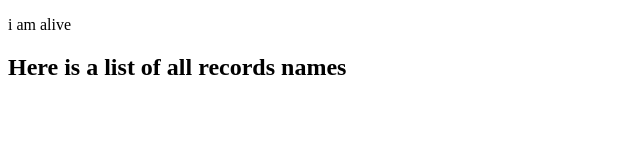
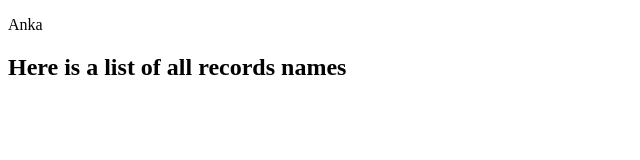
Before and after one commit to Lawe02/webapi, a website: page public/index.html in a window 1280 px wide. Shown: the full height of the page, 0-640 px from the left. Drawn offline with Linux system fonts and the light colour scheme; no server answers.

Commit message:
ready to go from home

```diff
--- a/public/index.html
+++ b/public/index.html
@@ -9,7 +9,7 @@
 
 </head>
 <body>
-    <p>i am alive</p>
+    <p>Anka</p>
     <div id="divRecords">
         <h2>Here is a list of all records names</h2>
         <ul id="ulRecords"></ul>
```
